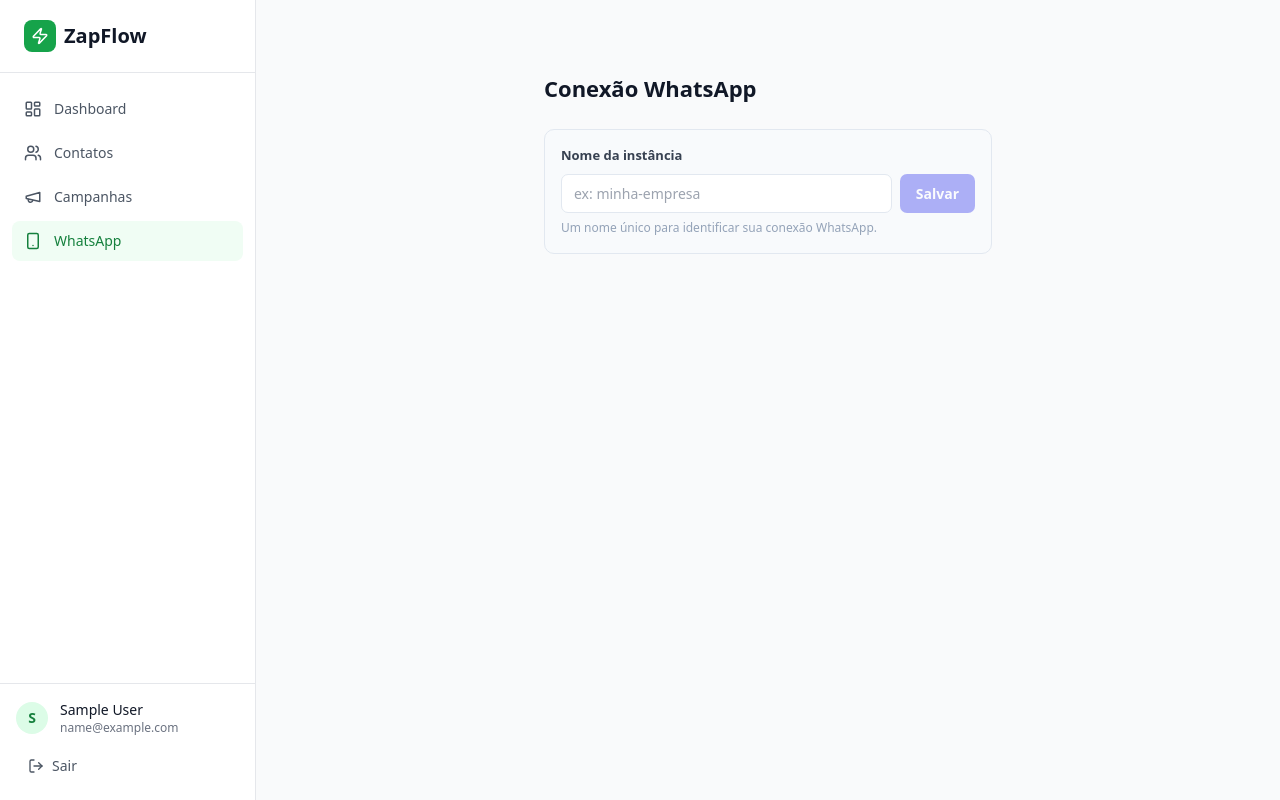
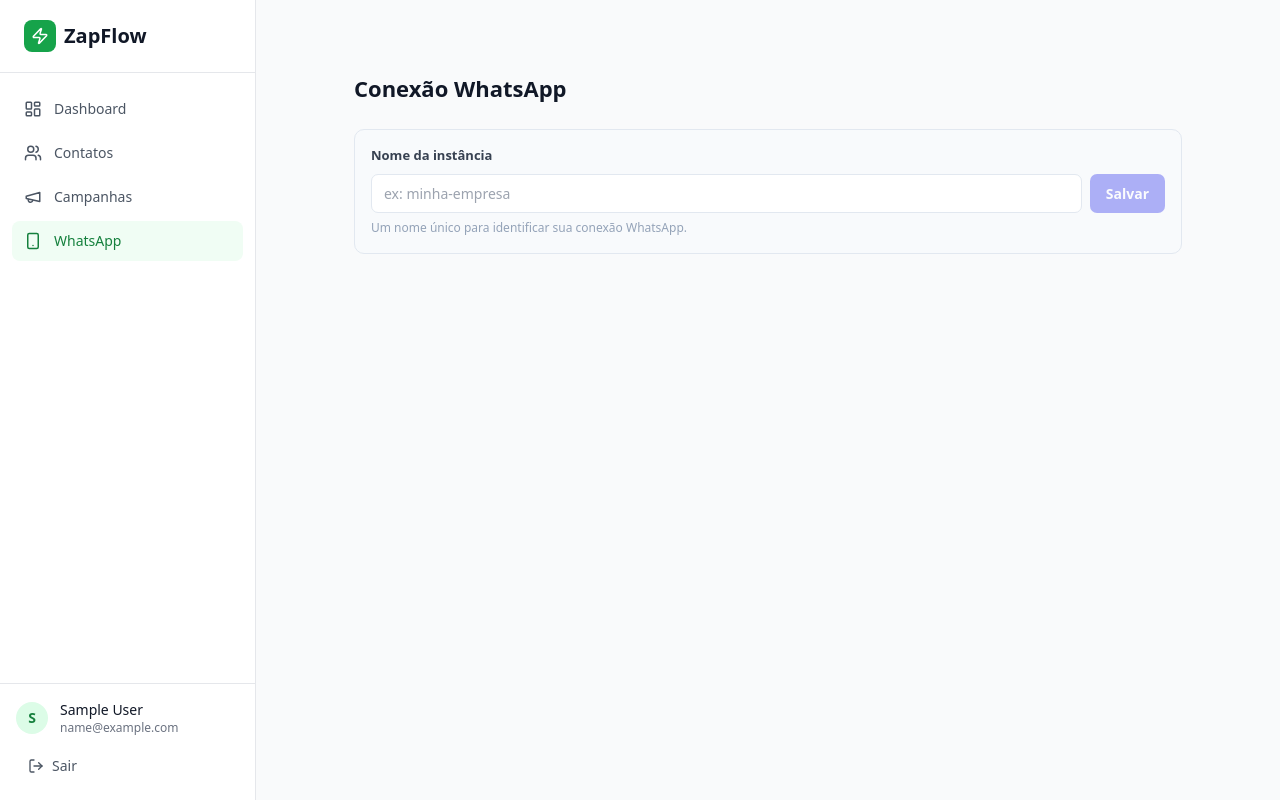
Before and after one commit to dihali/zapflow, a React (Vite) app in the folder client/: page /whatsapp in a window 1280 px wide. Built offline with nearby package versions, Linux system fonts and the light colour scheme; no server answers; sample sign-in values are in the browser's storage.

Commit message:
Increase page container max-width to 860px to allow larger QR

```diff
--- a/client/src/pages/WhatsApp.jsx
+++ b/client/src/pages/WhatsApp.jsx
@@ -106,7 +106,7 @@
   const isConnecting = status === 'connecting' || status === 'restarting';
 
   return (
-    <div style={{ maxWidth: 480, margin: '40px auto', padding: '0 16px' }}>
+    <div style={{ maxWidth: 860, margin: '40px auto', padding: '0 16px' }}>
       <h2 style={{ marginBottom: 24, fontSize: 22, fontWeight: 700 }}>Conexão WhatsApp</h2>
 
       {/* Nome da instância */}
```
